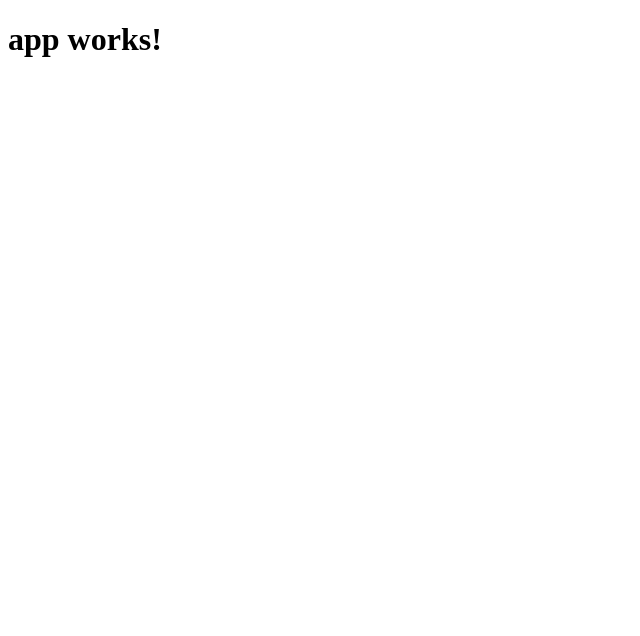
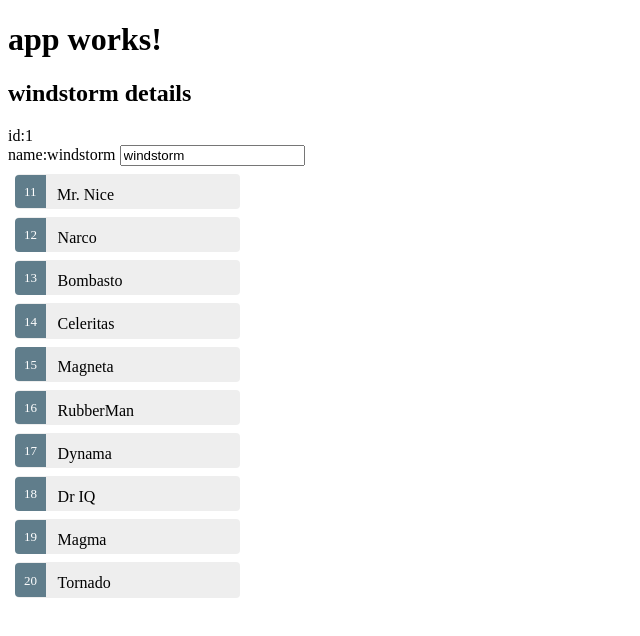
Before and after one commit to alan199355/Angular2, an Angular app: page / in a window 1280 px wide. Shown: the top 636 px of the page, without its empty margins (0-640 px from the left). Built offline with nearby package versions, Linux system fonts and the light colour scheme.

Commit message:
demos of angular2

```diff
--- a/src/app/app.component.css
+++ b/src/app/app.component.css
@@ -0,0 +1,47 @@
+.selected {
+    background-color: #CFD8DC !important;
+    color: white;
+  }
+  .heroes {
+    margin: 0 0 2em 0;
+    list-style-type: none;
+    padding: 0;
+    width: 15em;
+  }
+  .heroes li {
+    cursor: pointer;
+    position: relative;
+    left: 0;
+    background-color: #EEE;
+    margin: .5em;
+    padding: .3em 0;
+    height: 1.6em;
+    border-radius: 4px;
+  }
+  .heroes li.selected:hover {
+    background-color: #BBD8DC !important;
+    color: white;
+  }
+  .heroes li:hover {
+    color: #607D8B;
+    background-color: #DDD;
+    left: .1em;
+  }
+  .heroes .text {
+    position: relative;
+    top: -3px;
+  }
+  .heroes .badge {
+    display: inline-block;
+    font-size: small;
+    color: white;
+    padding: 0.8em 0.7em 0 0.7em;
+    background-color: #607D8B;
+    line-height: 1em;
+    position: relative;
+    left: -1px;
+    top: -4px;
+    height: 1.8em;
+    margin-right: .8em;
+    border-radius: 4px 0 0 4px;
+  }
--- a/src/app/app.component.html
+++ b/src/app/app.component.html
@@ -1,3 +1,18 @@
 <h1>
   {{title}}
 </h1>
+<h2>
+  {{hero.name}} details
+</h2>
+<div>
+  <label for="">id:</label>{{hero.id}}
+</div>
+<div>
+  <label for="">name:</label>{{hero.name}}
+  <input type="" [(ngModel)]="hero.name" placeholder="name" name="" value="">
+</div>
+<ul class="heroes">
+  <li *ngFor='let hero of heros' (click)='onSelect(hero)'>
+    <span class="badge">{{hero.id}}</span>{{hero.name}}
+  </li>
+</ul>
--- a/src/app/app.component.ts
+++ b/src/app/app.component.ts
@@ -1,10 +1,33 @@
 import { Component } from '@angular/core';
+export class Hero{
+  id:number;
+  name:string;
+}
+const HEROES: Hero[] = [
+  { id: 11, name: 'Mr. Nice' },
+  { id: 12, name: 'Narco' },
+  { id: 13, name: 'Bombasto' },
+  { id: 14, name: 'Celeritas' },
+  { id: 15, name: 'Magneta' },
+  { id: 16, name: 'RubberMan' },
+  { id: 17, name: 'Dynama' },
+  { id: 18, name: 'Dr IQ' },
+  { id: 19, name: 'Magma' },
+  { id: 20, name: 'Tornado' }
+];
 
 @Component({
   selector: 'app-root',
   templateUrl: './app.component.html',
   styleUrls: ['./app.component.css']
 })
+
+
 export class AppComponent {
   title = 'app works!';
+  hero:Hero={
+    id:1,
+    name:'windstorm'
+  };
+  heros=HEROES;
 }
```
